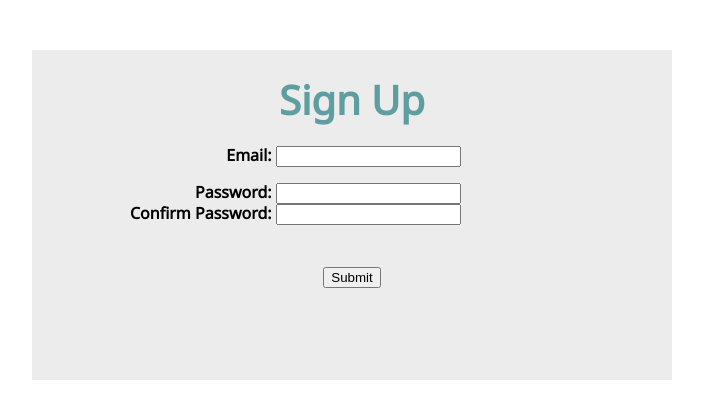
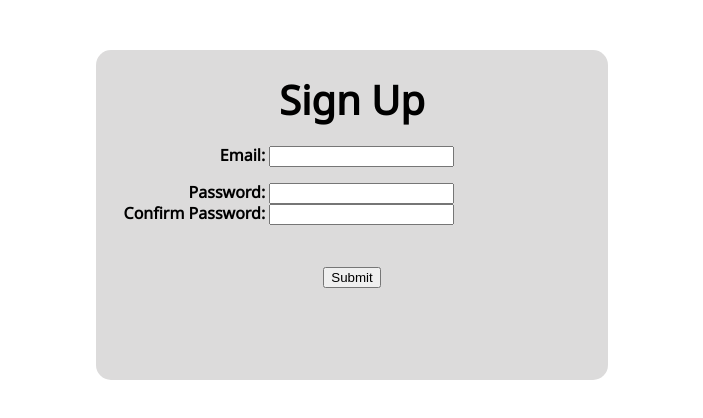
Before and after one commit to BSMainardi/MovieWebsite, a plain HTML site: page signup.html in a window 1280 px wide. Shown: the whole page, without its empty margins (288-991 px from the left). Drawn offline with Linux system fonts and the light colour scheme; files that its build step writes are made by us from their sources.

Commit message:
Update signup.html

```diff
--- a/signup.html
+++ b/signup.html
@@ -11,7 +11,7 @@
     <style>
 
         .h1 {
-          color: cadetblue;
+          color: black;
           font-size: 40px;
           font-weight: bold;
         }
@@ -27,16 +27,17 @@
         }
         .body{
           text-align: center;
-          width: 50%;
+          width: 40%;
           height: 300px;
           padding-top: 30px;
           margin:50px auto;
-          background-color: rgb(236, 236, 236);
+          background-color: #DCDBDB;
+          border-radius: 15px;
         }
         .innerTxt{
             text-align: right;
             margin: 10px auto;
-            padding-right: 33%;
+            padding-right: 30%;
         }
         span{
           font-weight: bold;
```
